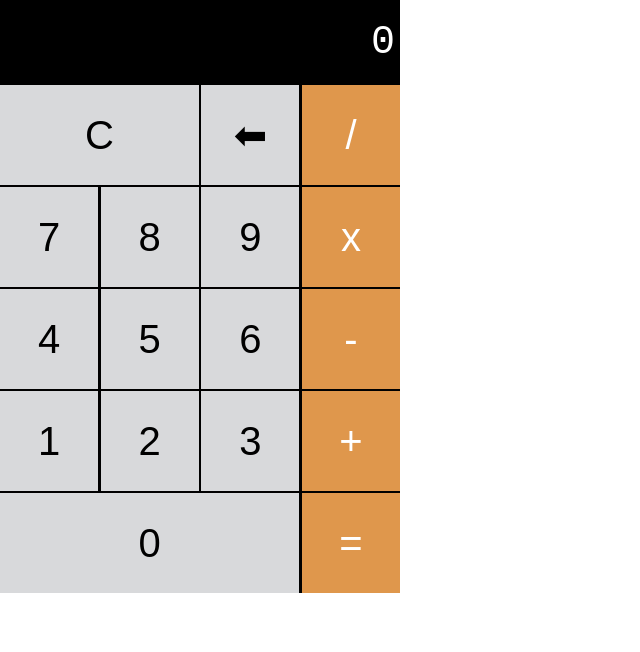
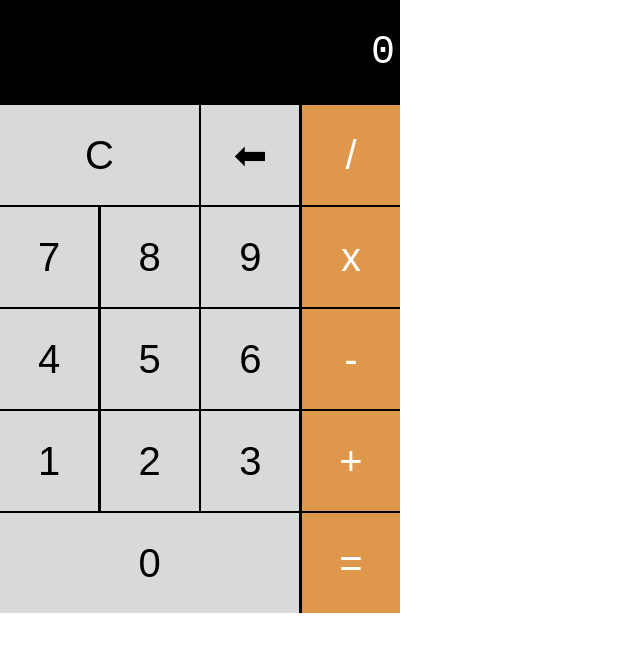
Before and after one commit to rinzler100/calculator-project, a plain HTML site: page index.html in a window 1280 px wide. Shown: the whole page, without its empty margins (0-640 px from the left). Drawn offline with Linux system fonts and the light colour scheme.

Commit message:
Fixed screen size

```diff
--- a/calculator.css
+++ b/calculator.css
@@ -17,7 +17,7 @@ body {
     font-size: 40px;
     font-family: 'Courier New', Courier, monospace;
     text-align: right;
-    padding: 20px 5px;
+    padding: 30px 5px;
 }
 
 .calc-button {
```
